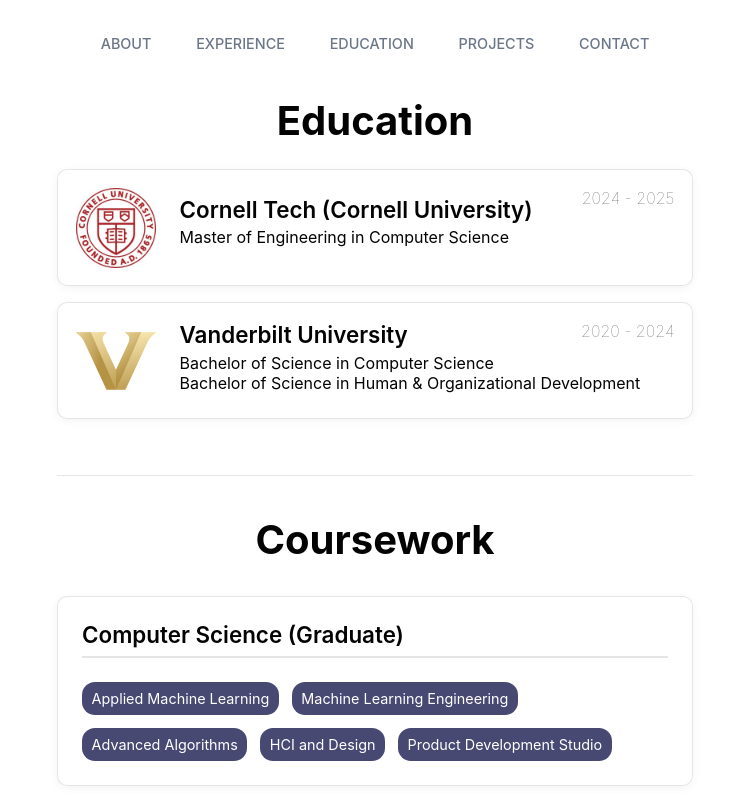
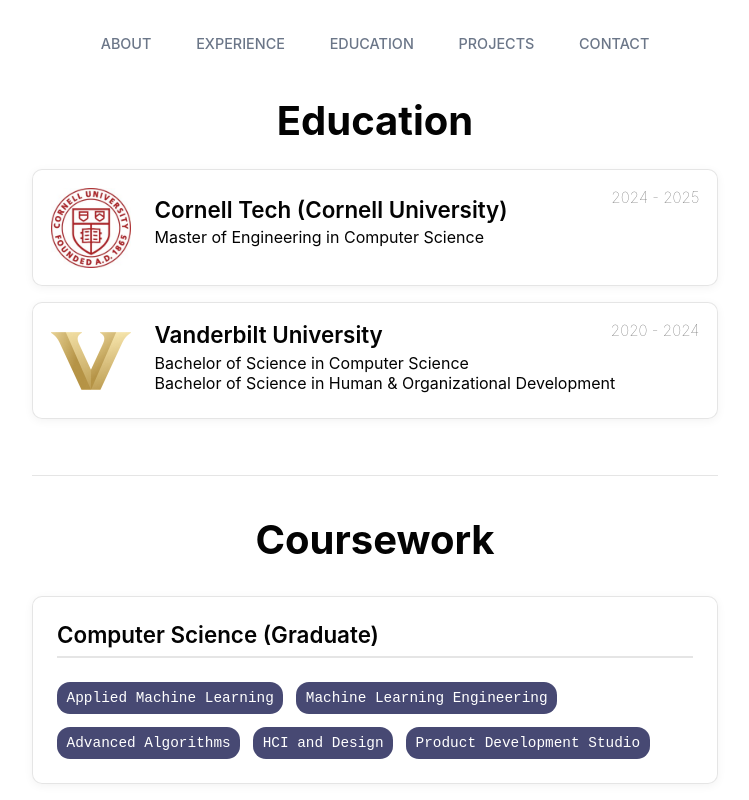
Before and after one commit to kpan02/portfolio, a React (Vite) app: page /education in a window 1280 px wide. Shown: the top 800 px of the page, without its empty margins (265-1014 px from the left). Built offline with nearby package versions, Linux system fonts and the light colour scheme.

Commit message:
education - UI changes

```diff
--- a/src/components/Education/Education.css
+++ b/src/components/Education/Education.css
@@ -9,7 +9,7 @@
 }
 
 .app__education-content {
-    max-width: 700px;
+    max-width: 750px;
     width: 100%;
     padding: 2rem;
 }
@@ -81,7 +81,7 @@
     position: absolute;
     top: 0;
     right: 0;
-    font-size: 1rem;
+    font-size: 0.95rem;
     color: #666;
     font-weight: 10;
 }
@@ -150,11 +150,11 @@
     margin-bottom: 1.5rem;
     transition: transform 0.3s ease, box-shadow 0.3s ease;
 }
-
+/*
 .course-category-container:hover {
     transform: translateY(-5px);
     box-shadow: 0 10px 20px rgba(0, 0, 0, 0.1);
-}
+} */
 
 .course-category-container h4 {
     font-size: 1.4rem;
@@ -178,10 +178,11 @@
     border-radius: 13px;
     font-size: 0.9rem;
     transition: all 0.3s ease;
+    font-family: "SF Mono", SFMono-Regular, ui-monospace, monospace;
 }
 
 .course-tag:hover {
-    transform: translateY(-2px);
+    transform: translateY(-3px);
     box-shadow: 0 5px 10px rgba(0, 0, 0, 0.1);
 }
 
--- a/src/components/Education/Education.jsx
+++ b/src/components/Education/Education.jsx
@@ -32,7 +32,6 @@
             "Independent Research",
             "Network Analysis",
             "Virtual Reality Design",
-
         ]
     },
     hod: {
@@ -51,7 +50,6 @@
             "Education & Economic Development",
             "Continuous Improvement in Organizations",
             "Capstone Internship",
-
         ]
     }
 };
```
Also changed, not shown: src/components/Education/course-links.txt (added).
